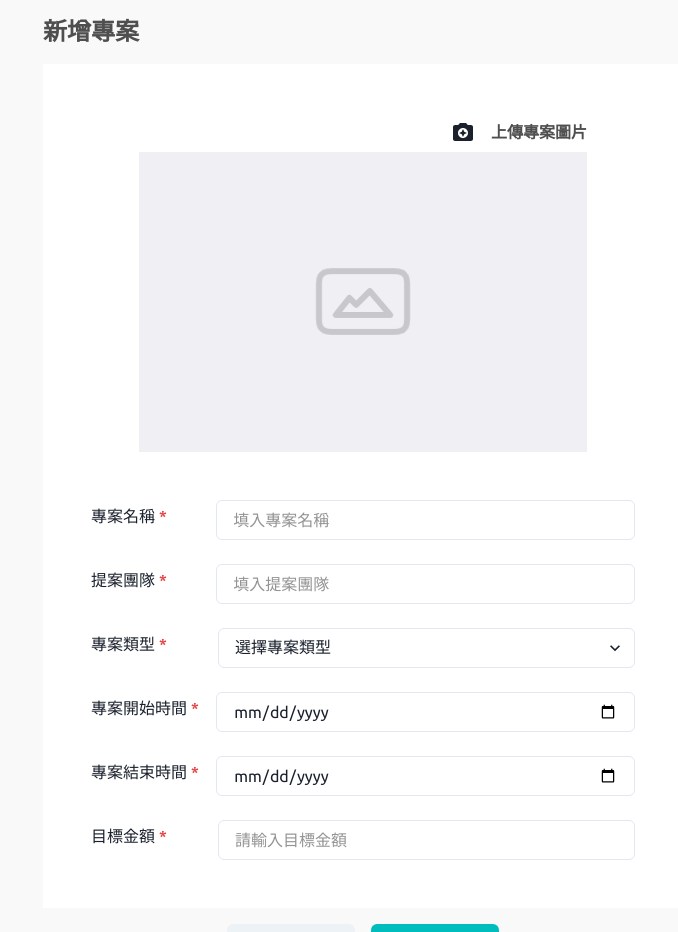
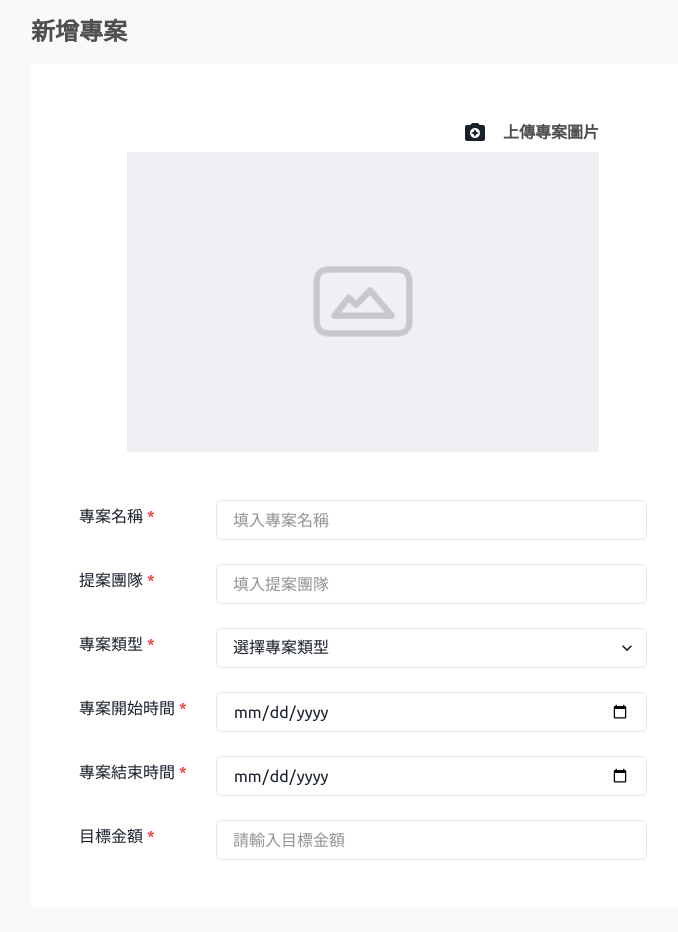
Before and after one commit to gn00678465/TripPlus-admin, a Next.js app: page /admin/project in a window 1280 px wide. Shown: the top 932 px of the page, without its empty margins (277-955 px from the left). Built offline with nearby package versions, Linux system fonts and the light colour scheme.

Commit message:
feat: 調整新增專案 UI

```diff
--- a/src/pages/admin/project/index.tsx
+++ b/src/pages/admin/project/index.tsx
@@ -51,7 +51,7 @@ export default function AdminProject() {
         <title>新增專案-TripPlus+</title>
       </Head>
       <div className="h-full min-h-screen bg-gray-100">
-        <Container px="20" maxW="800px">
+        <Container maxW="760px" px={{ base: '4', sm: '6', md: '12' }}>
           <h2 className="py-4 text-2xl font-bold text-gray-500">新增專案</h2>
           <Box as="form" onSubmit={handleSubmit(onSubmit)}>
             <div className="flex w-full flex-col gap-y-6 bg-white px-4 py-12 md:p-12">
@@ -98,7 +98,9 @@ export default function AdminProject() {
                 display="flex"
                 alignItems="center"
               >
-                <FormLabel flexBasis="150px">專案名稱</FormLabel>
+                <FormLabel flexShrink={0} flexBasis="125px">
+                  專案名稱
+                </FormLabel>
                 <Input
                   placeholder="填入專案名稱"
                   {...register('title', {
@@ -112,7 +114,9 @@ export default function AdminProject() {
                 )}
               </FormControl>
               <FormControl isRequired display="flex" alignItems="center">
-                <FormLabel flexBasis="150px">提案團隊</FormLabel>
+                <FormLabel flexShrink={0} flexBasis="125px">
+                  提案團隊
+                </FormLabel>
                 <Input
                   placeholder="填入提案團隊"
                   {...register('teamName', {
@@ -126,7 +130,9 @@ export default function AdminProject() {
                 )}
               </FormControl>
               <FormControl isRequired display="flex" alignItems="center">
-                <FormLabel flexBasis="150px">專案類型</FormLabel>
+                <FormLabel flexShrink={0} flexBasis="125px">
+                  專案類型
+                </FormLabel>
                 <Select
                   placeholder="選擇專案類型"
                   {...register('category', {
@@ -144,7 +150,9 @@ export default function AdminProject() {
                 )}
               </FormControl>
               <FormControl isRequired display="flex" alignItems="center">
-                <FormLabel flexBasis="150px">專案開始時間</FormLabel>
+                <FormLabel flexShrink={0} flexBasis="125px">
+                  專案開始時間
+                </FormLabel>
                 <Input
                   placeholder="選擇專案開始時間"
                   type="date"
@@ -159,7 +167,9 @@ export default function AdminProject() {
                 )}
               </FormControl>
               <FormControl isRequired display="flex" alignItems="center">
-                <FormLabel flexBasis="150px">專案結束時間</FormLabel>
+                <FormLabel flexShrink={0} flexBasis="125px">
+                  專案結束時間
+                </FormLabel>
                 <Input
                   placeholder="專案結束時間"
                   type="date"
@@ -174,7 +184,9 @@ export default function AdminProject() {
                 )}
               </FormControl>
               <FormControl isRequired display="flex" alignItems="center">
-                <FormLabel flexBasis="150px">目標金額</FormLabel>
+                <FormLabel flexShrink={0} flexBasis="125px">
+                  目標金額
+                </FormLabel>
                 <NumberInput className="w-full">
                   <NumberInputField
                     placeholder="請輸入目標金額"
@@ -193,7 +205,7 @@ export default function AdminProject() {
                 )}
               </FormControl>
             </div>
-            <Center gap={4} py={4}>
+            <Center gap={4} py={4} mt={4}>
               <Button px={12}>取消</Button>
               <Button px={12} type="submit" colorScheme="primary">
                 儲存
```
